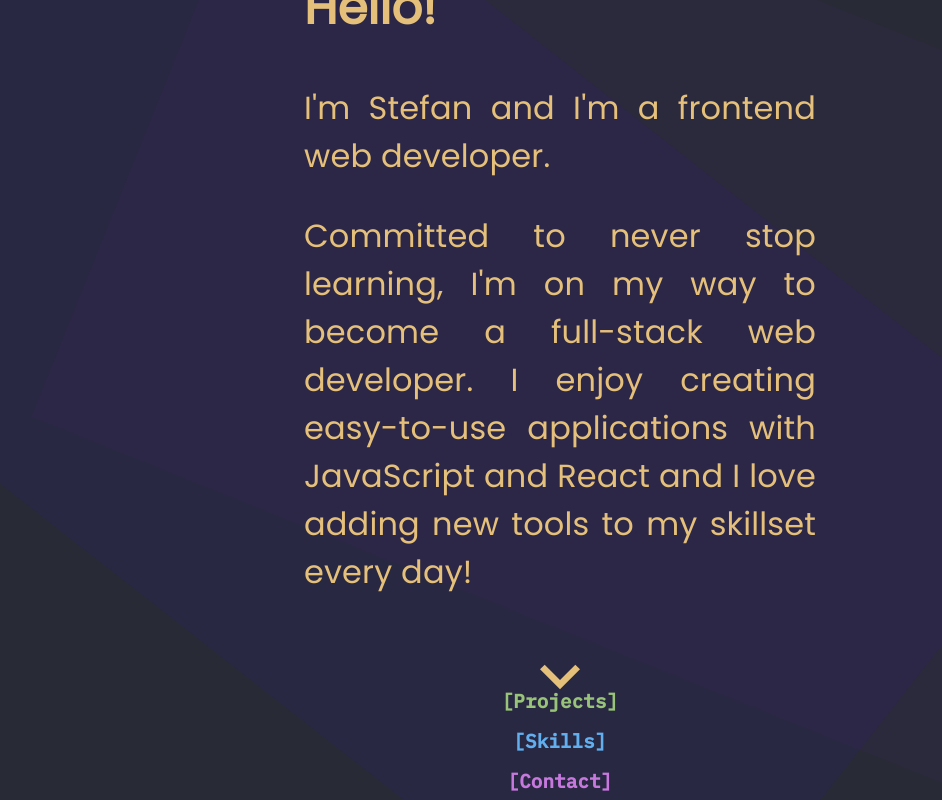
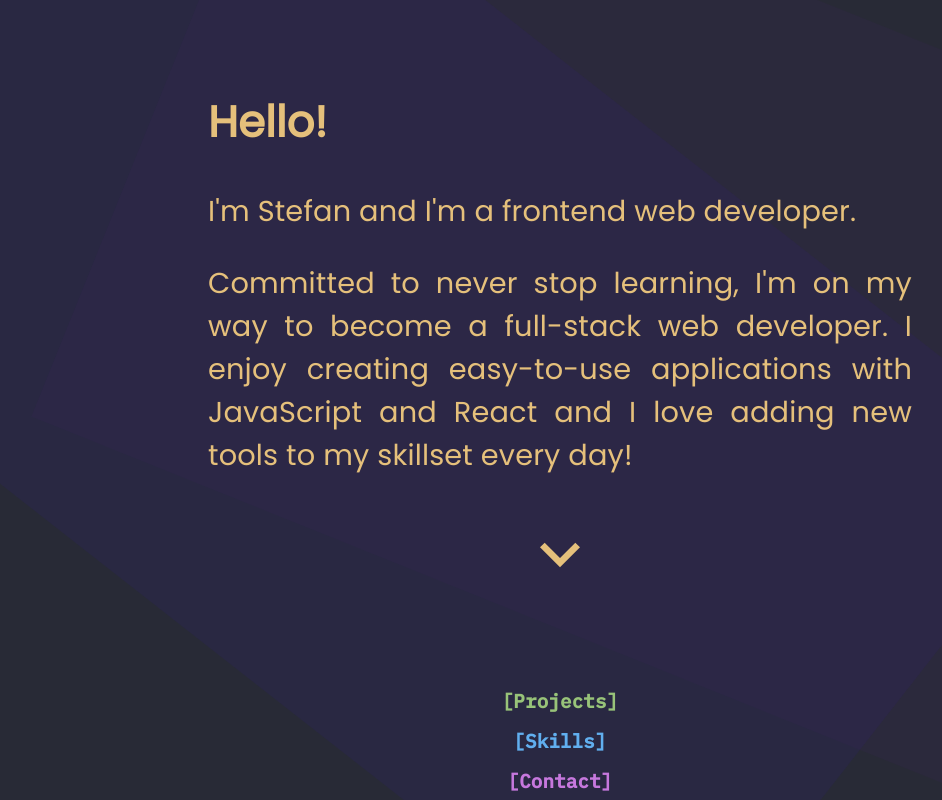
Before and after one commit to erynder-z/personal-portfolio, a React (Create React App) app: page / in a window 1280 px wide. Shown: the whole page, without its empty margins (80-1022 px from the left). Built offline with nearby package versions, Linux system fonts and the light colour scheme; the HTML template or start-up script is replaced by a standard one.

Commit message:
Adjust UI

```diff
--- a/src/Components/Intro/Intro.css
+++ b/src/Components/Intro/Intro.css
@@ -14,6 +14,8 @@
   flex-direction: column;
   justify-content: center;
   align-items: center;
+  height: 100%;
+  width: 100%;
 }
 
 .underlined {
@@ -23,10 +25,19 @@
 }
 
 .intro-text {
-  padding: 0 30vw;
-  font-size: 2rem;
+  height: 100%;
+  width: 55%;
+  display: flex;
+  flex-direction: column;
+  justify-content: center;
+  font-size: 1.8rem;
   text-align: justify;
   margin-top: auto;
+  position: absolute;
+}
+
+.intro-content-upper {
+  margin: 0;
 }
 
 .myName,
@@ -37,7 +48,7 @@
 
 .goto_next {
   font-size: 5rem;
-  margin-top: auto;
+  margin: 0 auto;
 }
 
 .goto_next > span:hover {
@@ -188,6 +199,7 @@
     padding: 0 1rem;
     font-size: 1.5rem;
     text-align: justify;
+    width: 90%;
   }
 
   .goto_next {
--- a/src/Components/Intro/Intro.tsx
+++ b/src/Components/Intro/Intro.tsx
@@ -164,9 +164,8 @@ const Intro: FC<Props> = ({
           >
             {parseString(heading)}
           </h2>
-          <p className={'intro-content'}>{parseString(paragraph1)}</p>
-          <p className={'intro-content'}>{parseString(paragraph2)}</p>
-        </section>
+          <p className={'intro-content-upper'}>{parseString(paragraph1)}</p>
+          <p className={'intro-content-lower'}>{parseString(paragraph2)}</p>
           <div
             className="goto_next"
             onClick={(e) => {
@@ -178,6 +177,7 @@ const Intro: FC<Props> = ({
               <span className="inner">{downArrow}</span>
             </span>
           </div>
+        </section>
       </div>
     </div>
   );
```
Lines whose indentation alone changed are shown as unchanged.
